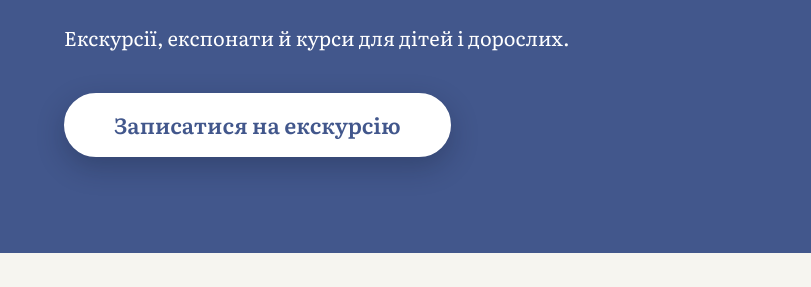
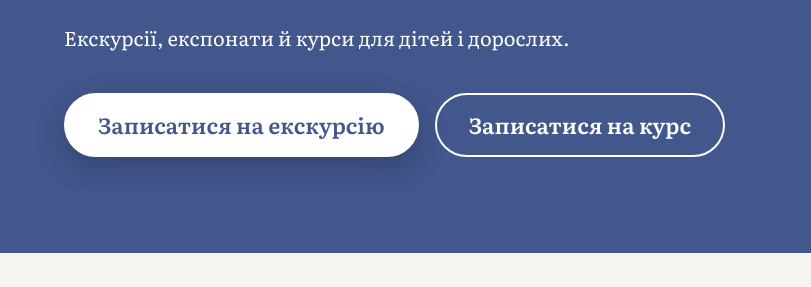
Before and after one commit to mariiakyrykovych/kurs-web-, a plain HTML site: page index.html in a window 1280 px wide. Shown: the part 460-747 px from the top of the page, 0-811 px from the left. Drawn offline with Linux system fonts and the light colour scheme.

Commit message:
Додати кнопку «Записатися на курс» на перший екран головної
Поруч із кнопкою «Записатися на екскурсію» з'явилася друга кнопка
«Записатися на курс». Вона веде до розділу «Курси» (#courses), де
відвідувач обирає курс і записується через кнопку в його картці.

- index.html: обидві кнопки першого екрана обгорнуто в .hero-actions
- styles.css: новий варіант .btn-hero--outline (прозора кнопка
  з білою рамкою для синього тла); на комп'ютері кнопки стоять
  в один ряд, на телефоні одна під одною на всю ширину

Co-Authored-By: Claude Opus 5.5 <noreply@anthropic.com>

```diff
--- a/css/styles.css
+++ b/css/styles.css
@@ -91,6 +91,10 @@ select:focus-visible {
 }
 .btn-hero:hover { background: var(--blue-soft); color: var(--museum-blue); box-shadow: 0 10px 28px rgba(10, 14, 30, 0.35); }
 .btn-hero:active { background: var(--blue-soft-pressed); }
+/* Другорядна кнопка на синьому тлі: прозора з білою рамкою */
+.btn-hero--outline { background: transparent; box-shadow: none; color: var(--white); }
+.btn-hero--outline:hover { background: rgba(255, 255, 255, 0.12); color: var(--white); }
+.btn-hero--outline:active { background: rgba(255, 255, 255, 0.2); }
 
 /* Перемикач мови */
 .lang {
@@ -190,6 +194,7 @@ select:focus-visible {
   color: var(--white);
 }
 .hero-lead { max-width: 640px; font-size: 20px; line-height: 32px; }
+.hero-actions { display: flex; flex-wrap: wrap; gap: var(--space-4); }
 .hero .btn-hero {
   min-width: 320px;
   min-height: 64px;
@@ -198,6 +203,7 @@ select:focus-visible {
   font-size: 22px;
   line-height: 28px;
 }
+.hero-actions .btn-hero { min-width: 0; padding: 0 var(--space-8); }
 .hero-photo {
   flex: 0 1 400px;
   min-width: 0;
@@ -535,6 +541,7 @@ select:focus-visible {
   .hero { padding: 40px var(--gutter) var(--space-16); }
   .hero .container { flex-direction: column; align-items: stretch; gap: var(--space-6); }
   .hero-text { flex: none; align-items: stretch; }
+  .hero-actions { flex-direction: column; gap: var(--space-3); }
   .hero h1 { font-size: 34px; line-height: 42px; }
   .hero .btn-hero {
     min-width: 0;
--- a/index.html
+++ b/index.html
@@ -42,7 +42,10 @@
         <div class="hero-text">
           <h1 id="hero-title">Історія комп’ютерів у Харкові: від ПК «Пошук» до ігрових приставок 90-х</h1>
           <p class="hero-lead">Екскурсії, експонати й курси для дітей і дорослих.</p>
-          <a class="btn btn-hero" href="#signup">Записатися на екскурсію</a>
+          <div class="hero-actions">
+            <a class="btn btn-hero" href="#signup">Записатися на екскурсію</a>
+            <a class="btn btn-hero btn-hero--outline" href="#courses">Записатися на курс</a>
+          </div>
         </div>
         <img class="hero-photo" src="images/hero.jpg" width="1280" height="960" alt="Зал музею, у якому експонати розставлено за роками: уздовж стіни — скляні вітрини з комп’ютерами 1990-х і 2000-х, зокрема настільними Apple iMac, на тумбах жовті позначки 2000, 1980 і 1970 років, на сірих стінах — полиці з кишеньковими пристроями й плакати з історії техніки">
       </div>
```
